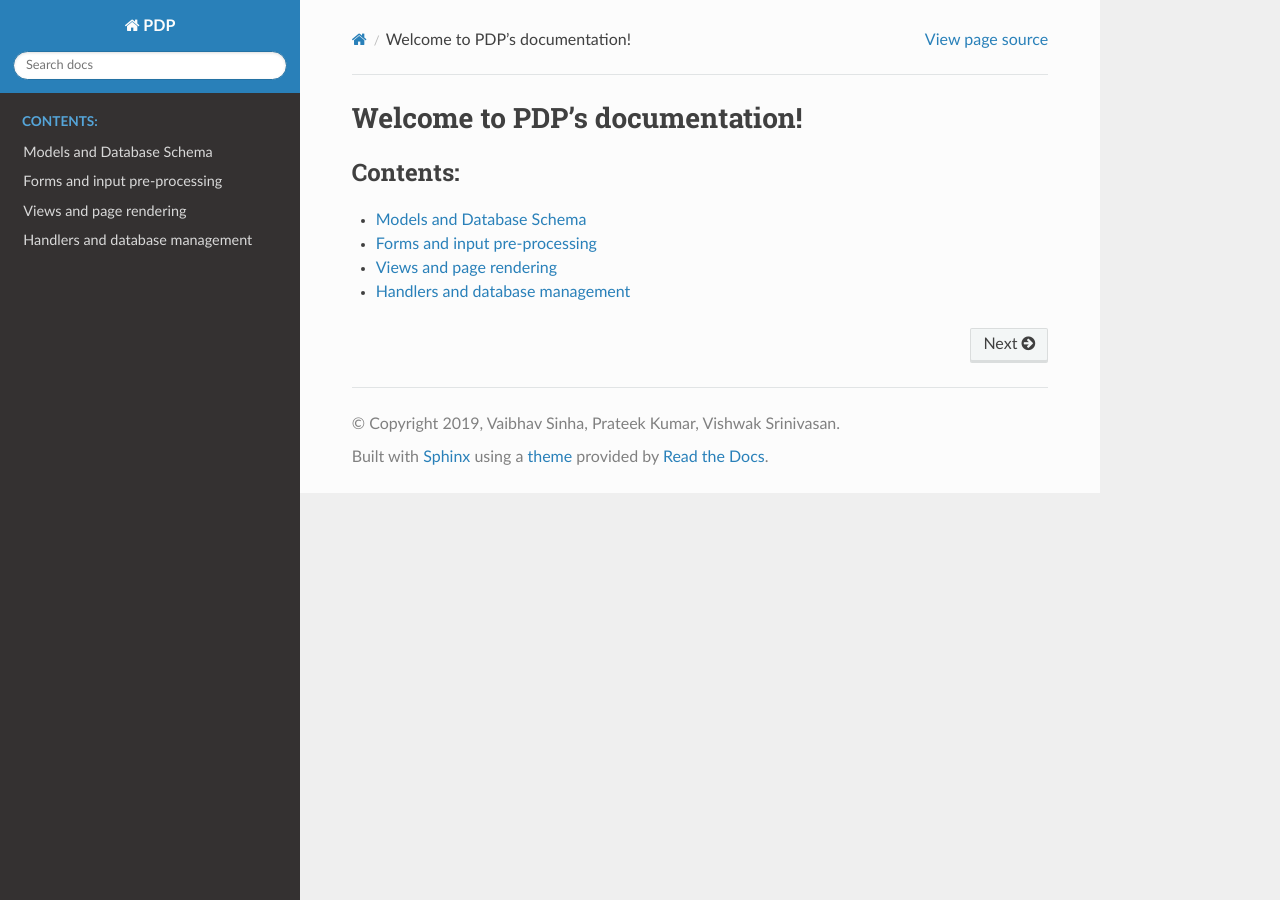
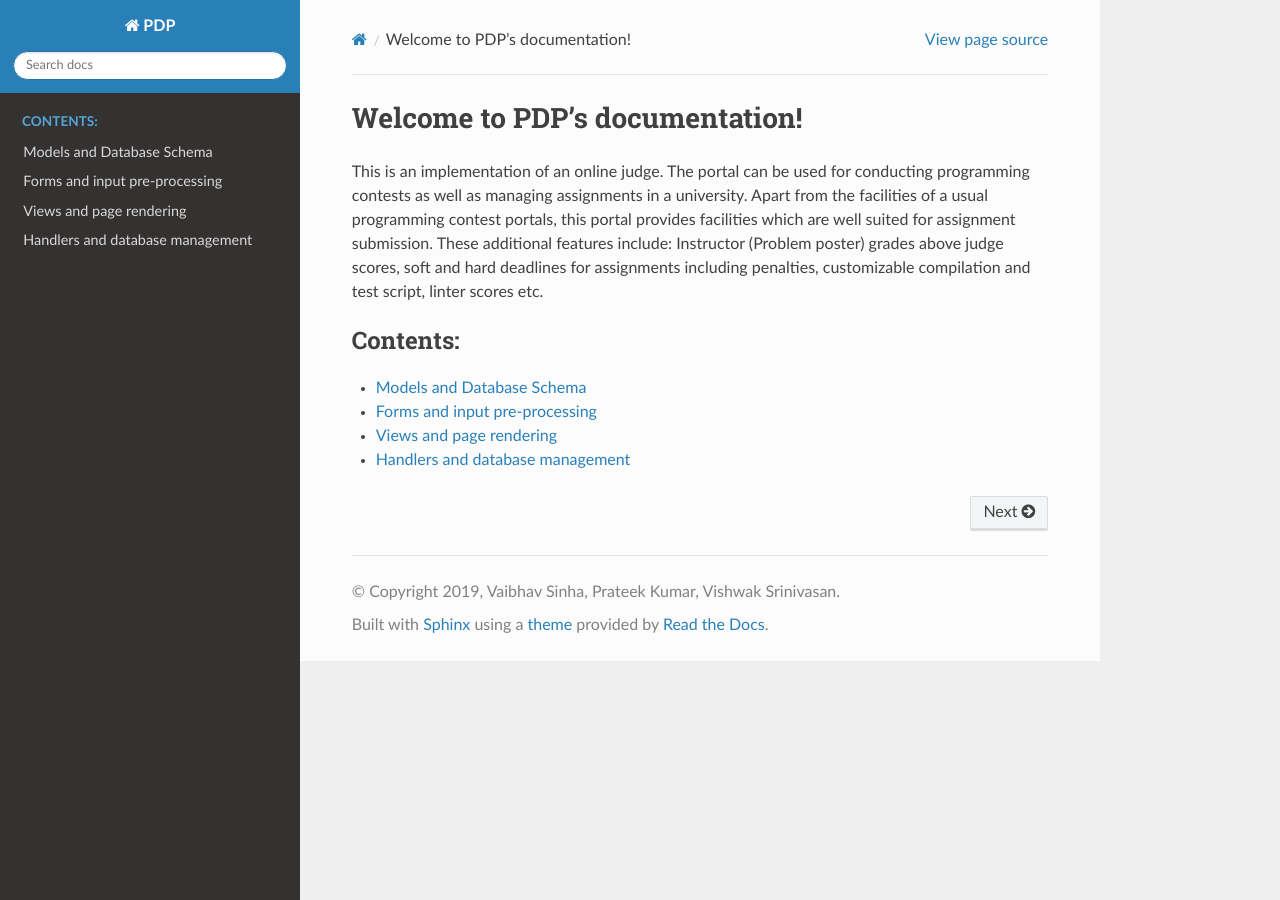
Before and after one commit to vbsinha/autojudge, a Sphinx documentation site: the page built from docs/source/index.rst, in a window 1280 px wide. Built offline with Sphinx 7.4.7 and the Read the Docs theme 2.0.0, drawn with Linux system fonts in a browser that asks for light colours; the version number could not be read and is left out.

Commit message:
Changes to comments

```diff
--- a/docs/source/index.rst
+++ b/docs/source/index.rst
@@ -1,5 +1,9 @@
 Welcome to PDP's documentation!
 ===============================
+This is an implementation of an online judge.
+The portal can be used for conducting programming contests as well as managing assignments in a university.
+Apart from the facilities of a usual programming contest portals, this portal provides facilities which are well suited for assignment submission.
+These additional features include: Instructor (Problem poster) grades above judge scores, soft and hard deadlines for assignments including penalties, customizable compilation and test script, linter scores etc.
 
 .. toctree::
    :maxdepth: 2
```
Also changed, not shown: README.md (+7 -2 lines).
